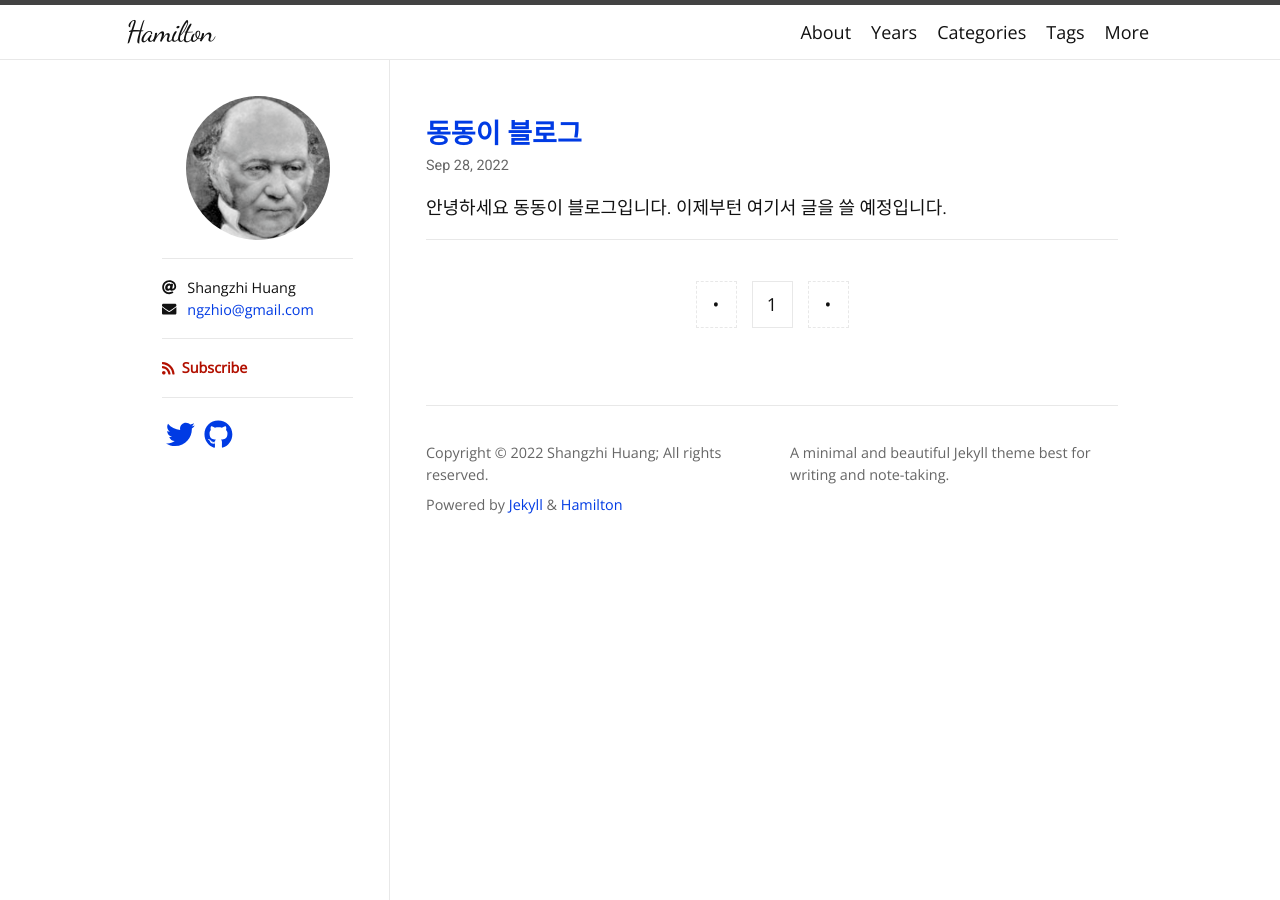
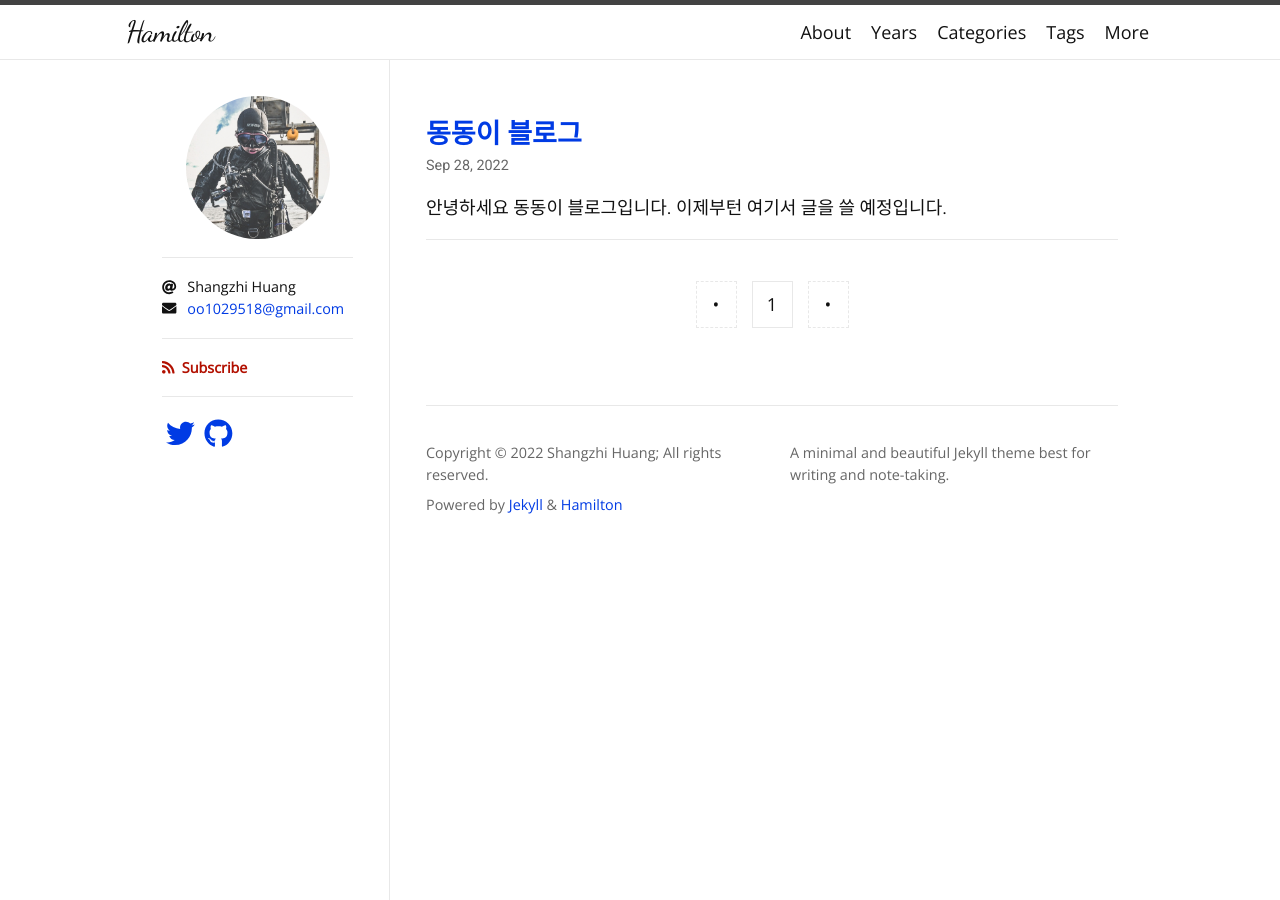
Before and after one commit to divinggecko/divinggecko.github.io, a Jekyll site: the page built from index.html, in a window 1280 px wide. Built offline with Jekyll 4.4.1, drawn with Linux system fonts in a browser that asks for light colours; nearby versions of some CDN libraries; some web fonts are replaced; the list of posts is cut into pages by our own code.

Commit message:
사진 메일주소 변경

```diff
--- a/_config.yml
+++ b/_config.yml
@@ -2,7 +2,7 @@ title: Hamilton
 description: A minimal and beautiful Jekyll theme best for writing and note-taking.
 author: Shangzhi Huang
 avatar: /logo.png
-email: ngzhio@gmail.com
+email: oo1029518@gmail.com
 
 plugins:
   - jekyll-seo-tag
```
Also changed, not shown: logo.png, 18 other files.
